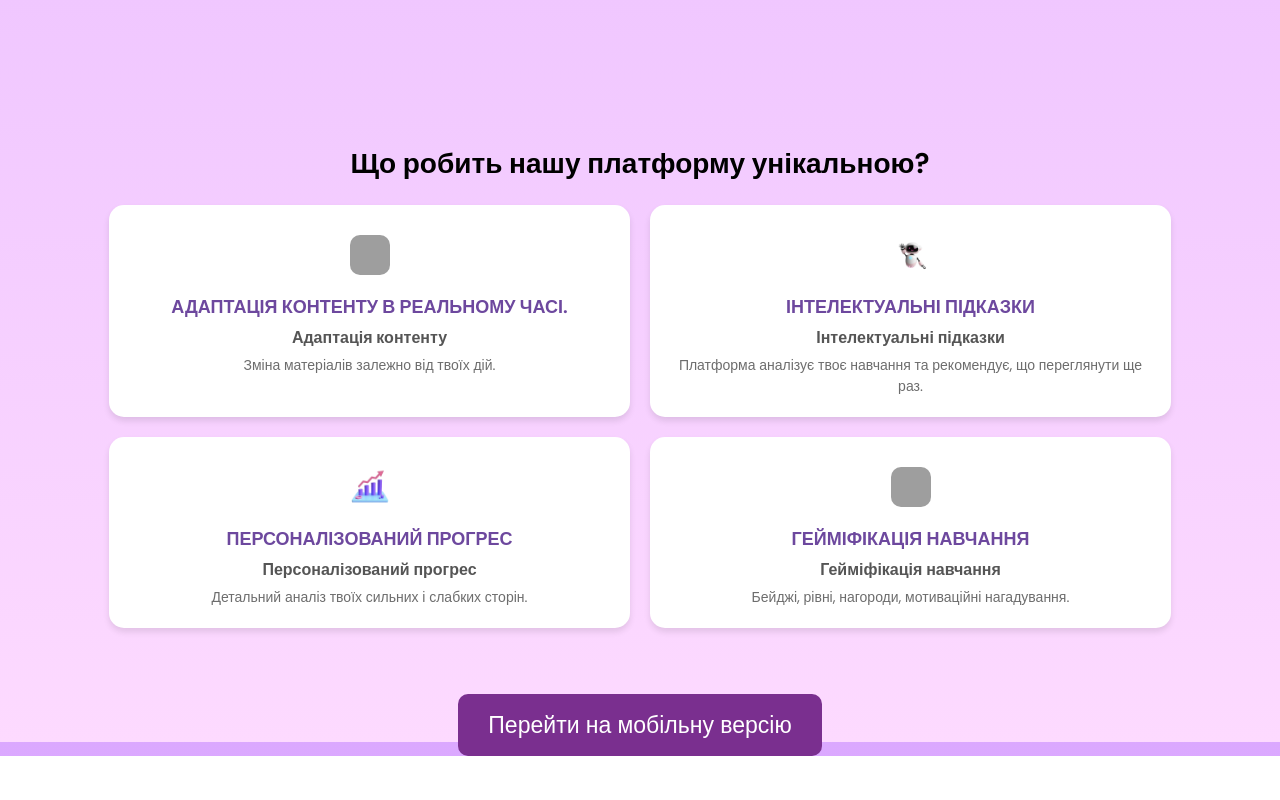
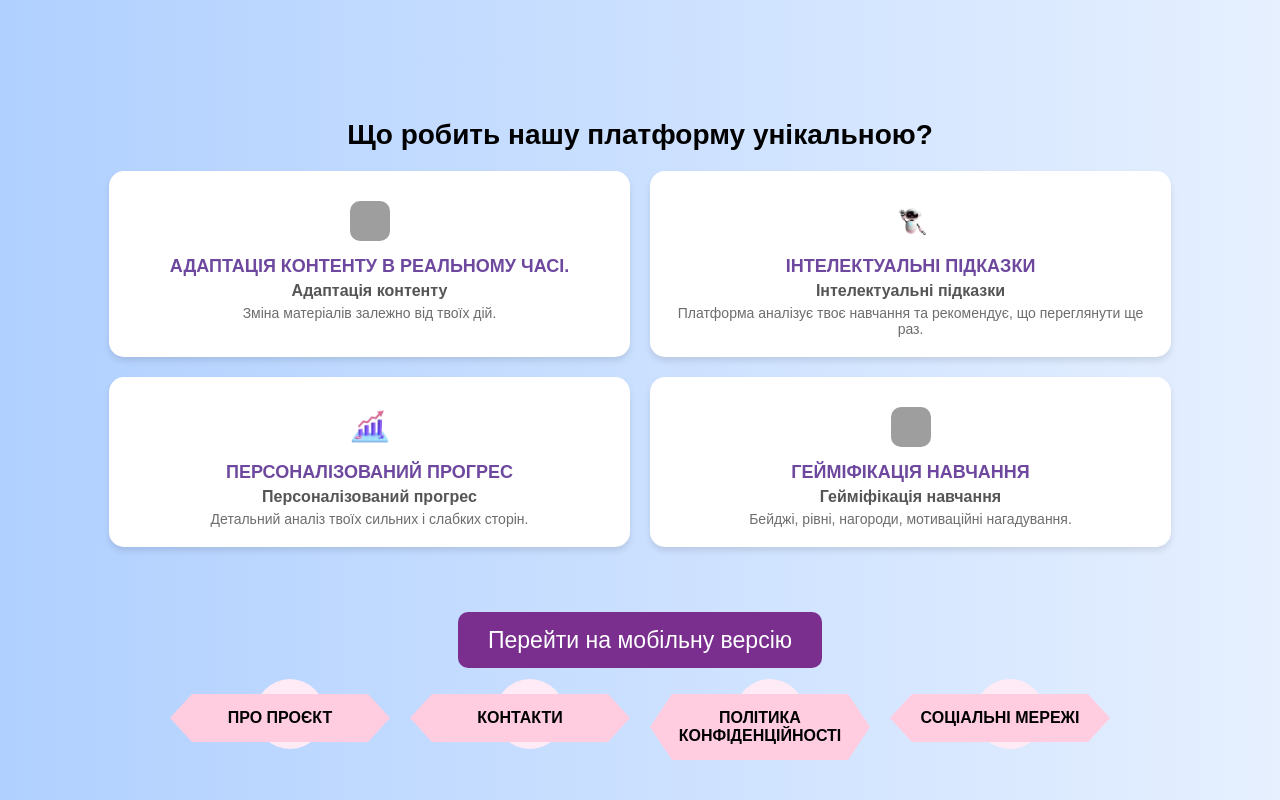
Before and after one commit to Milana-Budzanovska/FocusEd-platform, a website: page index.html in a window 1280 px wide. Shown: the part 1211-2011 px from the top of the page. Before the commit the page ends 1967 px from the top, so only its background shows below. Drawn offline with Linux system fonts and the light colour scheme; grey boxes are pictures that could not be loaded.

Commit message:
Update index.html

```diff
--- a/index.html
+++ b/index.html
@@ -330,3 +330,81 @@
 
 </body>
 </html>
+
+    <!DOCTYPE html>
+<html lang="uk">
+<head>
+    <meta charset="UTF-8">
+    <meta name="viewport" content="width=device-width, initial-scale=1.0">
+    <title>Футер</title>
+    <style>
+        body {
+            font-family: Arial, sans-serif;
+            margin: 0;
+            padding: 0;
+            background: linear-gradient(to right, #b0d0ff, #e6f0ff);
+            text-align: center;
+        }
+        .footer {
+            display: flex;
+            justify-content: center;
+            gap: 20px;
+            padding: 40px 0;
+            flex-wrap: wrap;
+        }
+        .footer-item {
+            position: relative;
+            text-align: center;
+            width: 220px;
+        }
+        .footer-item img {
+            width: 50px;
+            height: auto;
+            position: absolute;
+            top: -25px;
+            left: 50%;
+            transform: translateX(-50%);
+            background: #ffebf5;
+            border-radius: 50%;
+            padding: 10px;
+        }
+        .footer-item a {
+            display: block;
+            background: #ffcce0;
+            padding: 15px;
+            font-size: 16px;
+            font-weight: bold;
+            color: black;
+            text-decoration: none;
+            border-radius: 10px;
+            clip-path: polygon(10% 0%, 90% 0%, 100% 50%, 90% 100%, 10% 100%, 0% 50%);
+            transition: 0.3s ease;
+        }
+        .footer-item a:hover {
+            background: #ff99cc;
+        }
+    </style>
+</head>
+<body>
+
+   <div class="footer">
+        <div class="footer-item">
+            <img src="1000043640-removebg-preview.png" alt="Про проект">
+            <a href="about.html">ПРО ПРОЄКТ</a>
+        </div>
+        <div class="footer-item">
+            <img src="1000043644-fotor-bg-remover-2025031222357.png" alt="Контакти">
+            <a href="contacts.html">КОНТАКТИ</a>
+        </div>
+        <div class="footer-item">
+            <img src="1000043642-fotor-bg-remover-2025031222423.png" alt="Політика конфіденційності">
+            <a href="privacy.html">ПОЛІТИКА КОНФІДЕНЦІЙНОСТІ</a>
+        </div>
+        <div class="footer-item">
+            <img src="1000043637-fotor-bg-remover-2025031222515.png" alt="Соціальні мережі">
+            <a href="tap-link.html">СОЦІАЛЬНІ МЕРЕЖІ</a>
+        </div>
+    </div>
+
+</body>
+</html>
```
